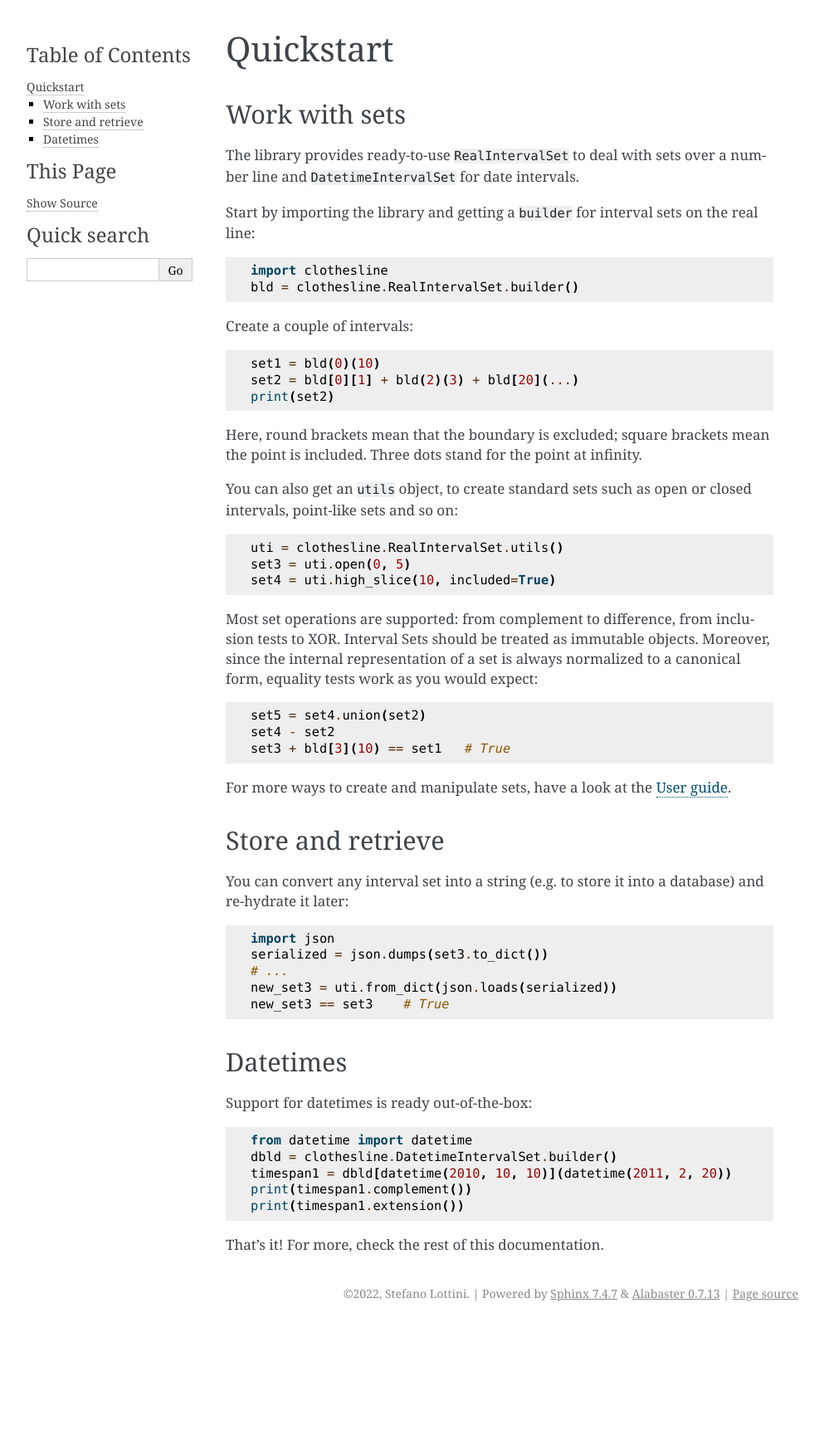
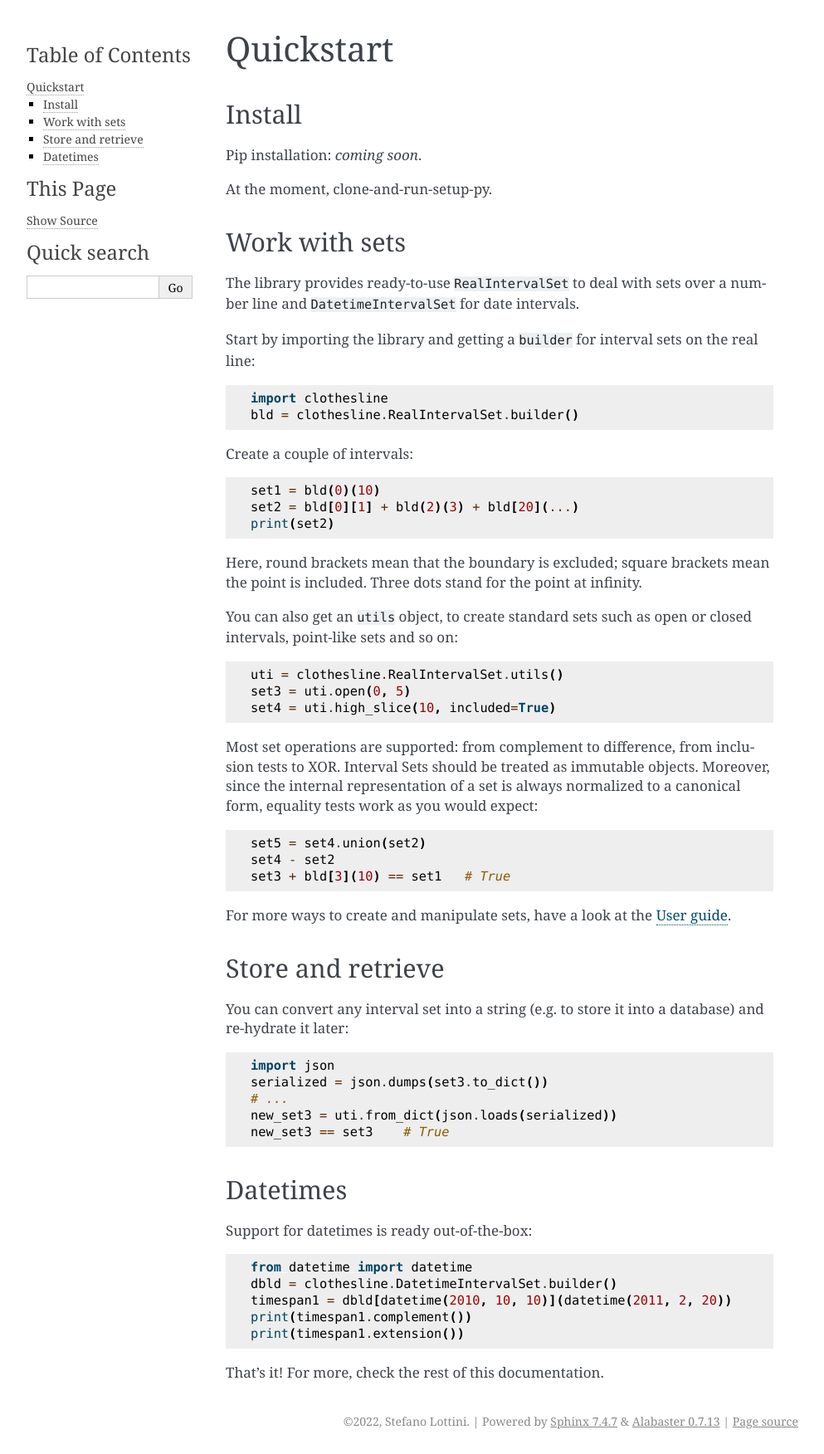
Before and after one commit to hemidactylus/clothesline, a Sphinx documentation site: the page built from docs/quickstart.rst, in a window 1280 px wide. Shown: the whole page at 83% size, without its empty margins (148-1141 px from the left). Built offline with Sphinx 7.4.7, drawn with Linux system fonts in a browser that asks for light colours; before the commit the page ends 1598 px from its top, so only the background shows below that.

Commit message:
installation sample info paragraph in docs

```diff
--- a/docs/quickstart.rst
+++ b/docs/quickstart.rst
@@ -2,6 +2,13 @@
 
 Quickstart
 ==========
+
+Install
+-------
+
+Pip installation: `coming soon`.
+
+At the moment, clone-and-run-setup-py.
 
 Work with sets
 --------------
```
